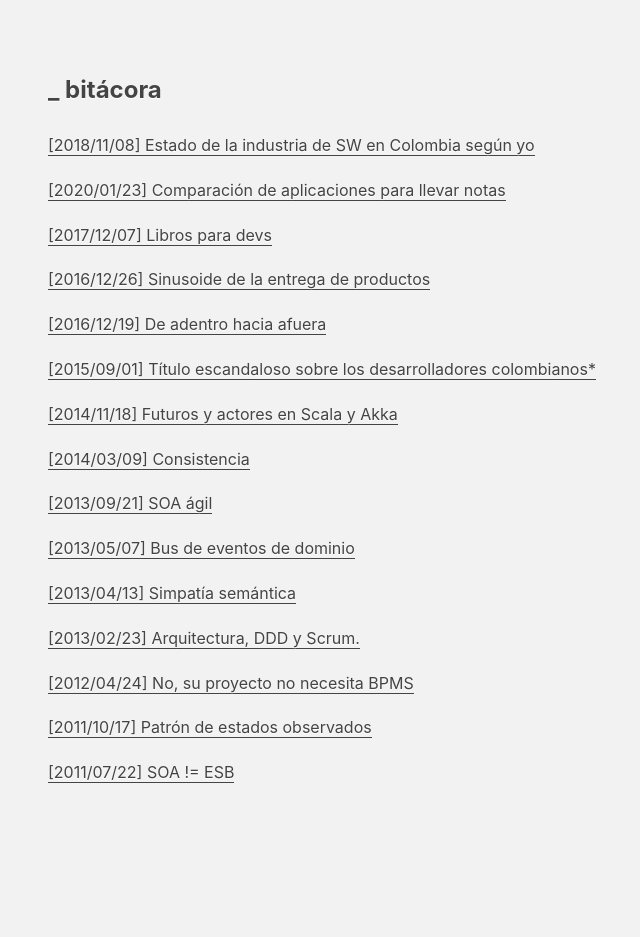
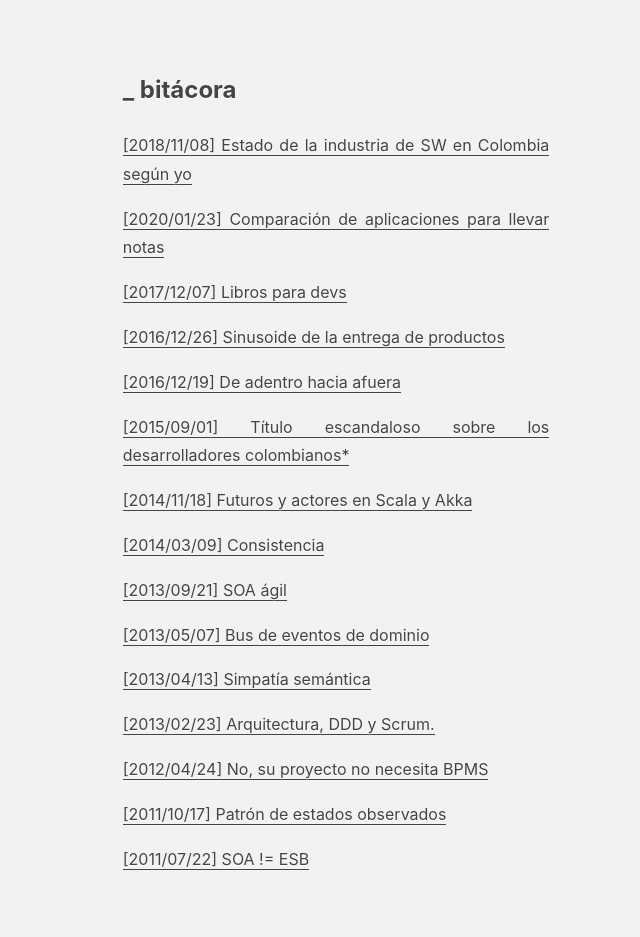
Before and after one commit to yujikiriki/yujikiriki.github.io, a Jekyll site: the page built from index.md, in a window 1280 px wide. Shown: the whole page, without its empty margins (304-944 px from the left). Built offline with Jekyll 4.4.1, drawn with Linux system fonts in a browser that asks for light colours; our own code applies the rules of GitHub Pages for plain Markdown files; before the commit the page ends 900 px from its top, so only the background shows below that.

Commit message:
Small devices supported :D

```diff
--- a/_sass/base.scss
+++ b/_sass/base.scss
@@ -8,23 +8,22 @@ body {
   text-shadow: 0 1px 0 #ffffff;
   text-align: justify;
   margin:2em auto;
-  max-width:800px;
   padding:1em;
 }
 
-@media only screen and (min-width: 768px) {
+@media only screen and (min-width: 768px) and (max-width: 1024px){
   body {
     max-width: 66.66%;
   }
 }
 
-@media only screen and (min-width: 1024px) {
+@media only screen and (min-width: 1025px) and (max-width: 1980px){
   body {
-    max-width: 45%;
+    max-width: 33.33%;
   }
 }
 
-@media only screen and (min-width: 1920px) {
+@media only screen and (min-width: 1980px) and (max-width: 3840px){
   body {
     max-width: 33.33%;
   }
```
